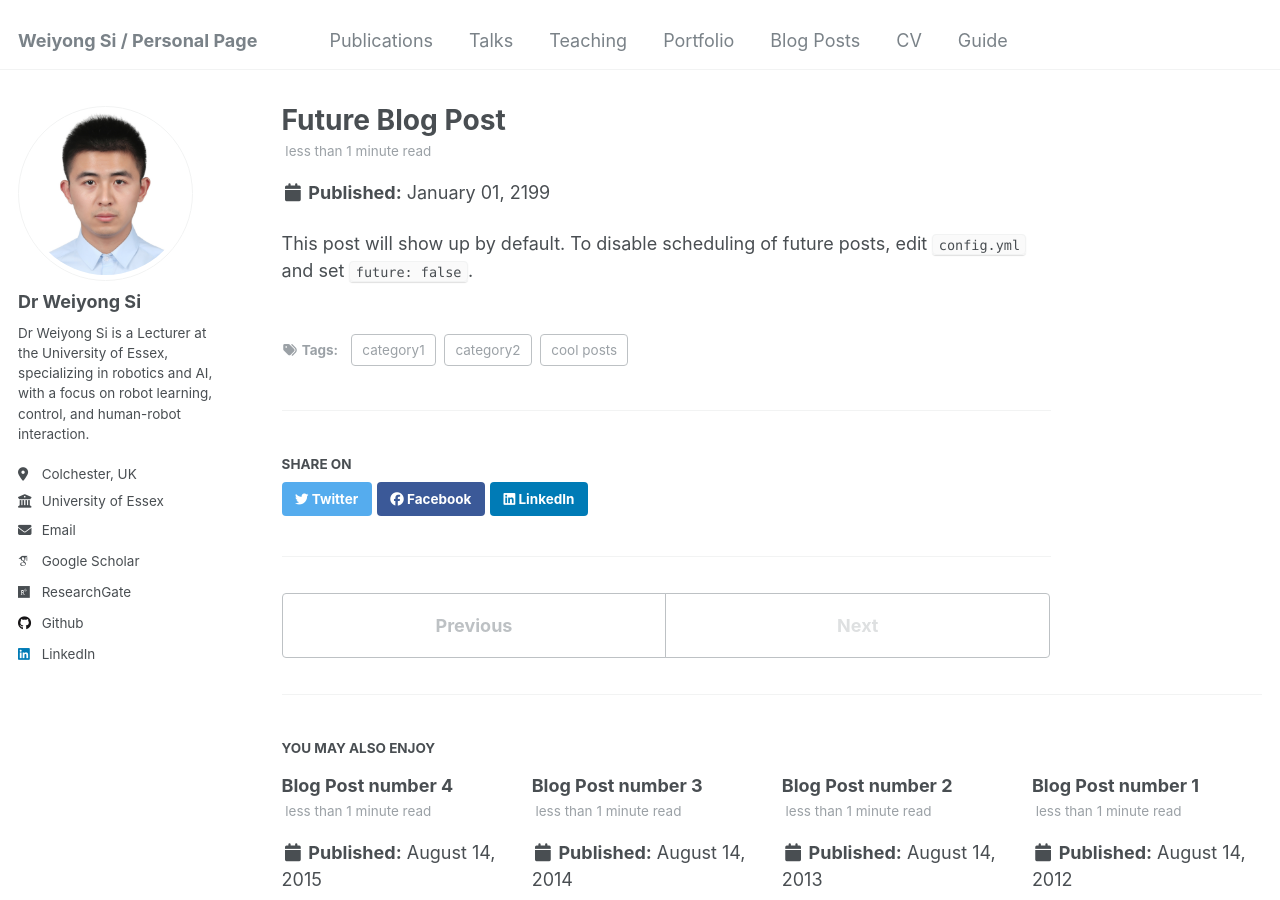
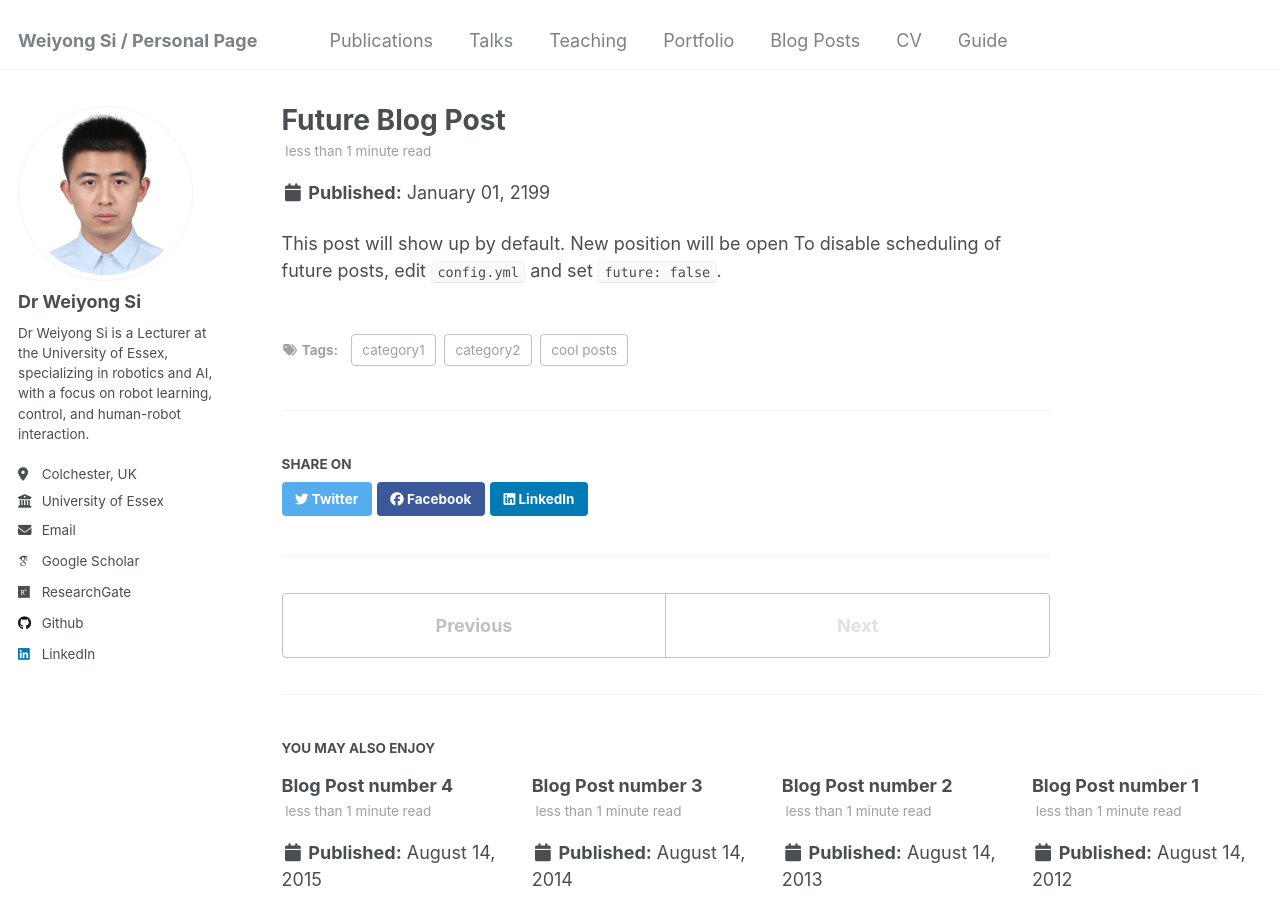
Before and after one commit to siweiyong/siweiyong.github.io, a Jekyll site: the page built from _posts/2199-01-01-future-post.md, in a window 1280 px wide and 900 px high. Built offline with Jekyll 4.4.1, drawn with Linux system fonts in a browser that asks for light colours; some web fonts are replaced.

Commit message:
Update 2199-01-01-future-post.md

```diff
--- a/_posts/2199-01-01-future-post.md
+++ b/_posts/2199-01-01-future-post.md
@@ -7,4 +7,4 @@ tags:
   - category2
 ---
 
-This post will show up by default. To disable scheduling of future posts, edit `config.yml` and set `future: false`.
+This post will show up by default. New position will be open To disable scheduling of future posts, edit `config.yml` and set `future: false`.
```
